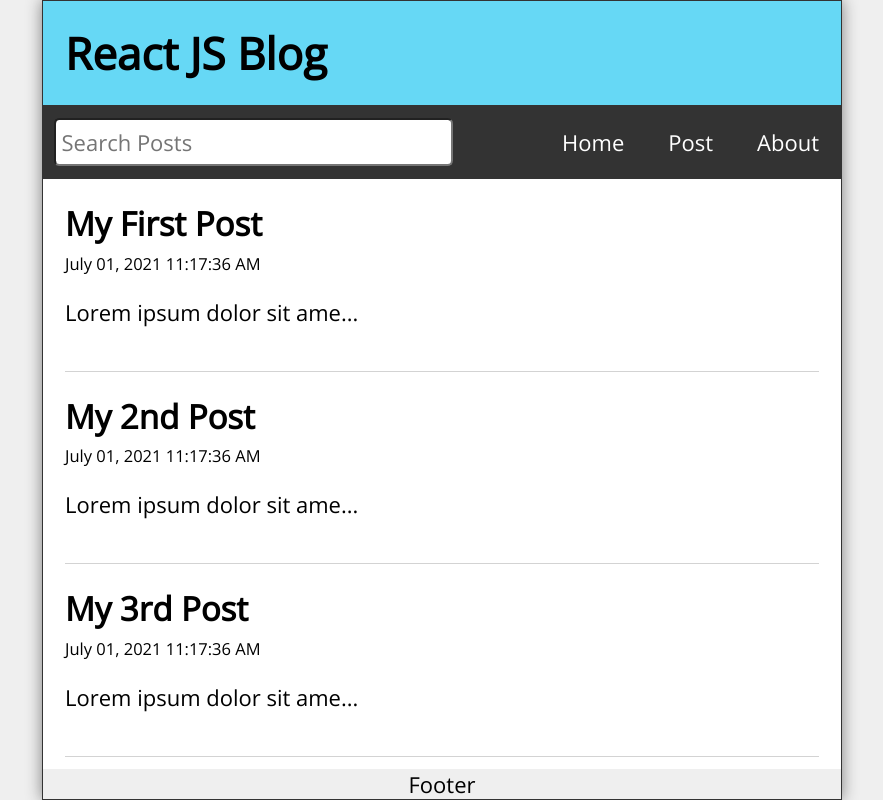
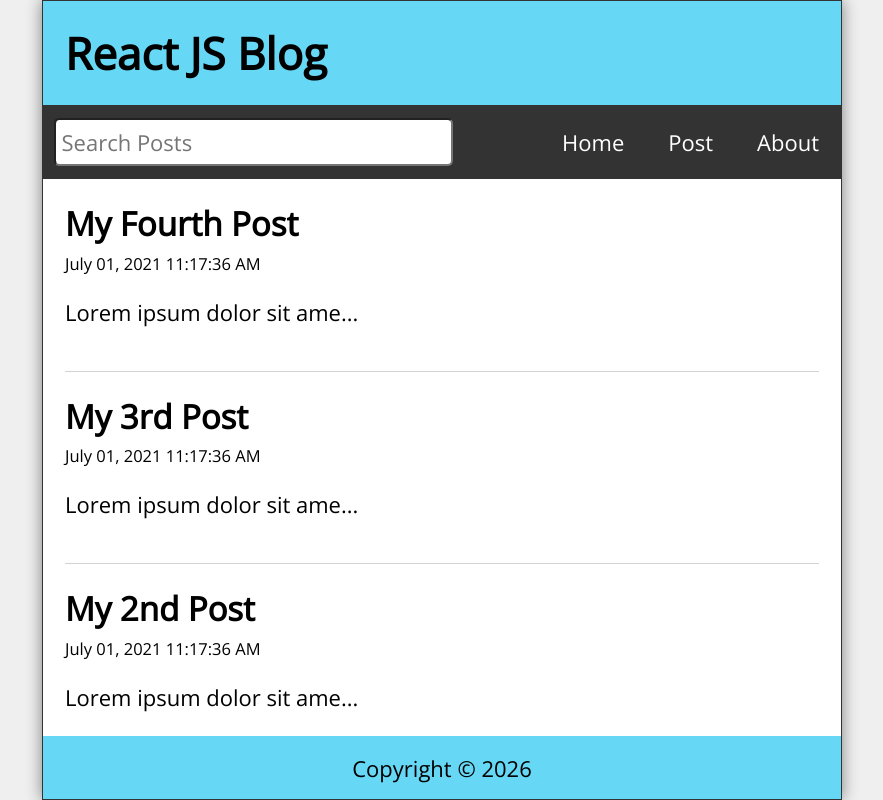
Before and after one commit to Damilolaadefenwa/devLab101, a React (Vite) app in the folder lesson01/: page / in a window 1280 px wide. Shown: the whole page, without its empty margins (198-1081 px from the left). Built offline with nearby package versions, Linux system fonts and the light colour scheme.

Commit message:
last commits for today

```diff
--- a/lesson01/package.json
+++ b/lesson01/package.json
@@ -11,6 +11,7 @@
     "start-db": "json-server -p 3500 -w data/db.json"
   },
   "dependencies": {
+    "date-fns": "^4.1.0",
     "react": "^19.2.4",
     "react-dom": "^19.2.4",
     "react-icons": "^5.6.0",
--- a/lesson01/src/About.jsx
+++ b/lesson01/src/About.jsx
@@ -1,8 +1,9 @@
 
 const About = () => {
   return (
-        <main>
-            About
+       <main className='About'>
+            <h2>About</h2>
+            <p style={{ marginTop: "1rem" }}>This blog app is a project in the Learn React tutorial series.</p>
         </main>
     )
 }
--- a/lesson01/src/Missing.jsx
+++ b/lesson01/src/Missing.jsx
@@ -1,8 +1,13 @@
+import { Link } from 'react-router-dom';
 
 const Missing = () => {
   return (
-        <main>
-            Missing
+        <main className='Missing'>
+            <h2>Page Not Found</h2>
+            <p>Well, that's disappointing.</p>
+            <p>
+                <Link to='/'>Visit Our Homepage</Link>
+            </p>
         </main>
     )
 }
--- a/lesson01/src/RFooter.jsx
+++ b/lesson01/src/RFooter.jsx
@@ -1,9 +1,8 @@
-
-
 const Footer = () => {
+  const today = new Date();
   return (
-    <footer>
-      Footer
+    <footer className='Footer'>
+      <p>Copyright &copy; {today.getFullYear()}</p>
     </footer>
   )
 }
--- a/lesson01/src/ReactRouter.jsx
+++ b/lesson01/src/ReactRouter.jsx
@@ -9,6 +9,7 @@ import About from './About.jsx';
 import Missing from './Missing.jsx';
 import { Route, Switch, useHistory } from 'react-router-dom';
 import { useState, useEffect } from 'react';
+import { format } from 'date-fns';
 
 
 function ReactRouter() {
@@ -44,10 +45,25 @@ function ReactRouter() {
     const [postBody, setPostBody] = useState('');
     const history = useHistory();
 
+    useEffect(() => {
+        const filteredResults = posts.filter((post) =>
+            ((post.body).toLowerCase()).includes(search.toLowerCase())
+            || ((post.title).toLowerCase()).includes(search.toLowerCase()));
+
+            setSearchResults(filteredResults.reverse());
+    }, [posts, search])
+
+
     const handleSubmit = (e) => {
         e.preventDefault();
         const id = posts.length ? posts[posts.length - 1].id + 1 : 1;
-        const datetime = '';
+        const datetime = format(new Date(), 'MMMM dd', 'yyyy pp');
+        const newPost = { id, title: postTitle, datetime, body: postBody };
+        const allPosts = [...posts, newPost];
+        setPosts(allPosts);
+        setPostTitle('');
+        setPostBody('');
+        history.push('/');
     }
 
     const handleDelete = (id) => {
@@ -62,7 +78,8 @@ function ReactRouter() {
             <Nav search={search} setSearch={setSearch} />
             <Switch>
                 <Route exact path='/'>
-                    <Home posts={posts} />
+                    <Home posts={searchResults} />
+                    {/* <Home posts={posts} /> */}
                 </Route>
                 <Route exact path='/post'>
                     <NewPost
```
Also changed, not shown: 1 other file (tests, documents, lock files or other folders).
